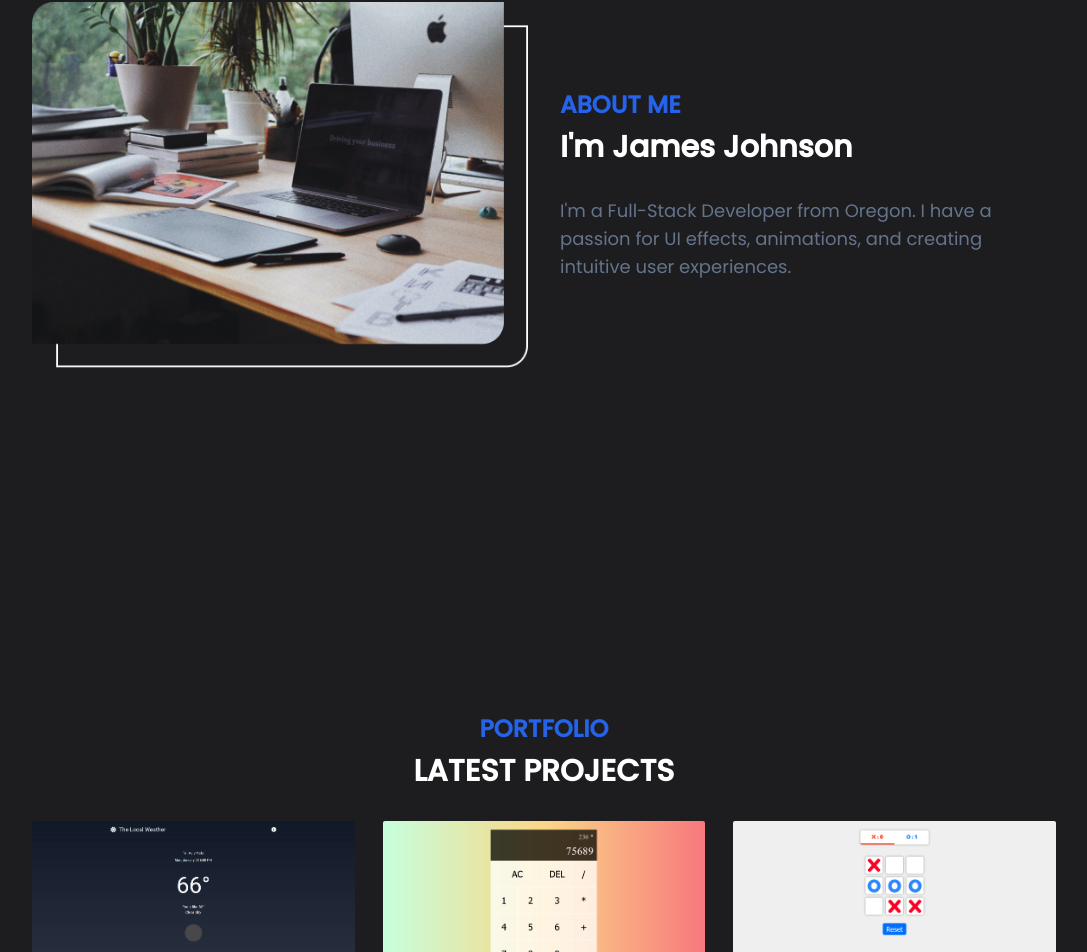
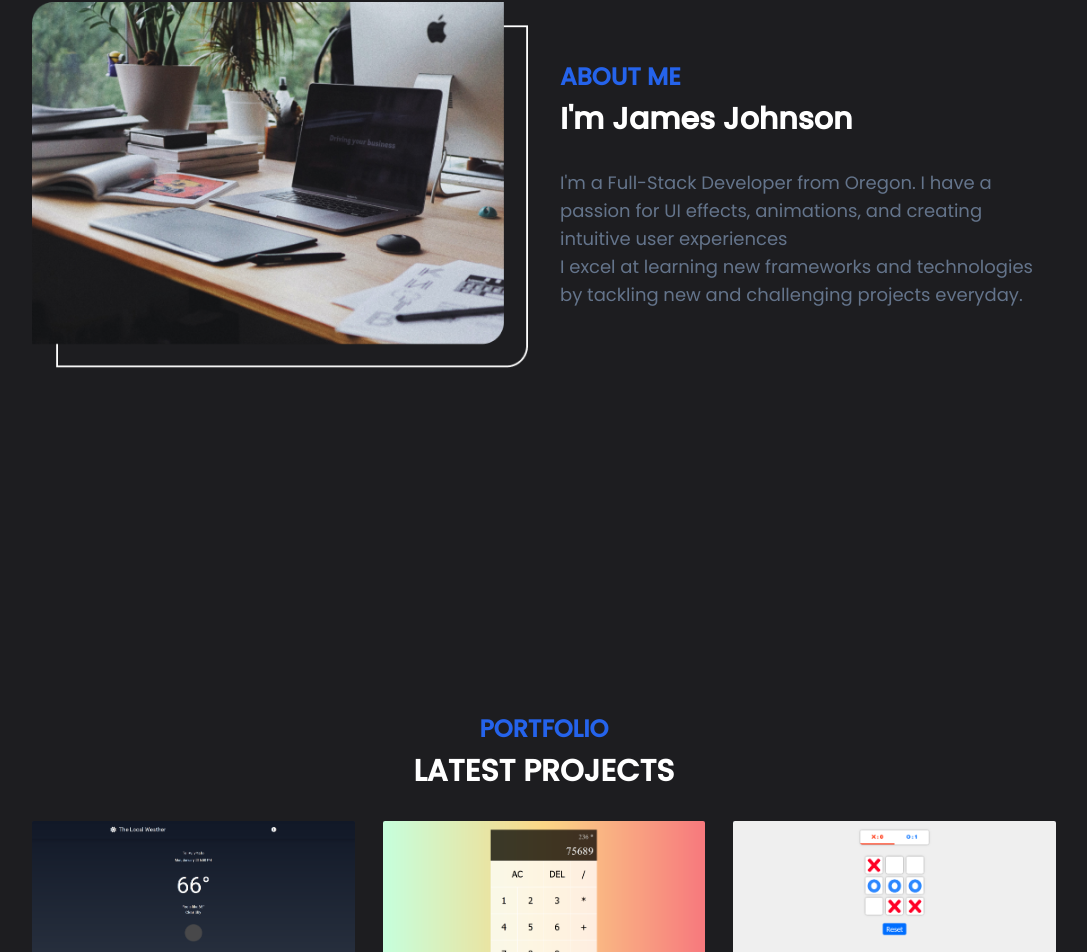
Before and after one commit to james-jhnsn/portfolio-site-main, a React (Create React App) app: page / in a window 1280 px wide. Shown: the part 1015-1967 px from the top of the page, without its empty margins (96-1183 px from the left). Built offline with nearby package versions, Linux system fonts and the light colour scheme.

Commit message:
update about

```diff
--- a/src/components/About.jsx
+++ b/src/components/About.jsx
@@ -13,7 +13,8 @@ const About = () => {
                 <h3 className="font-bold text-blue-600 text-2xl">ABOUT ME</h3>
                 <h4 className="text-white font-bold text-3xl mt-2">I'm James Johnson</h4>
                 <p className="text-lg text-slate-500 mt-8">
-                   I'm a Full-Stack Developer from Oregon. I have a passion for UI effects, animations, and creating intuitive user experiences.
+                   I'm a Full-Stack Developer from Oregon. I have a passion for UI effects, animations, and creating intuitive user experiences <br />
+                   I excel at learning new frameworks and technologies by tackling new and challenging projects everyday.
                 </p>
 
              </div>
```
